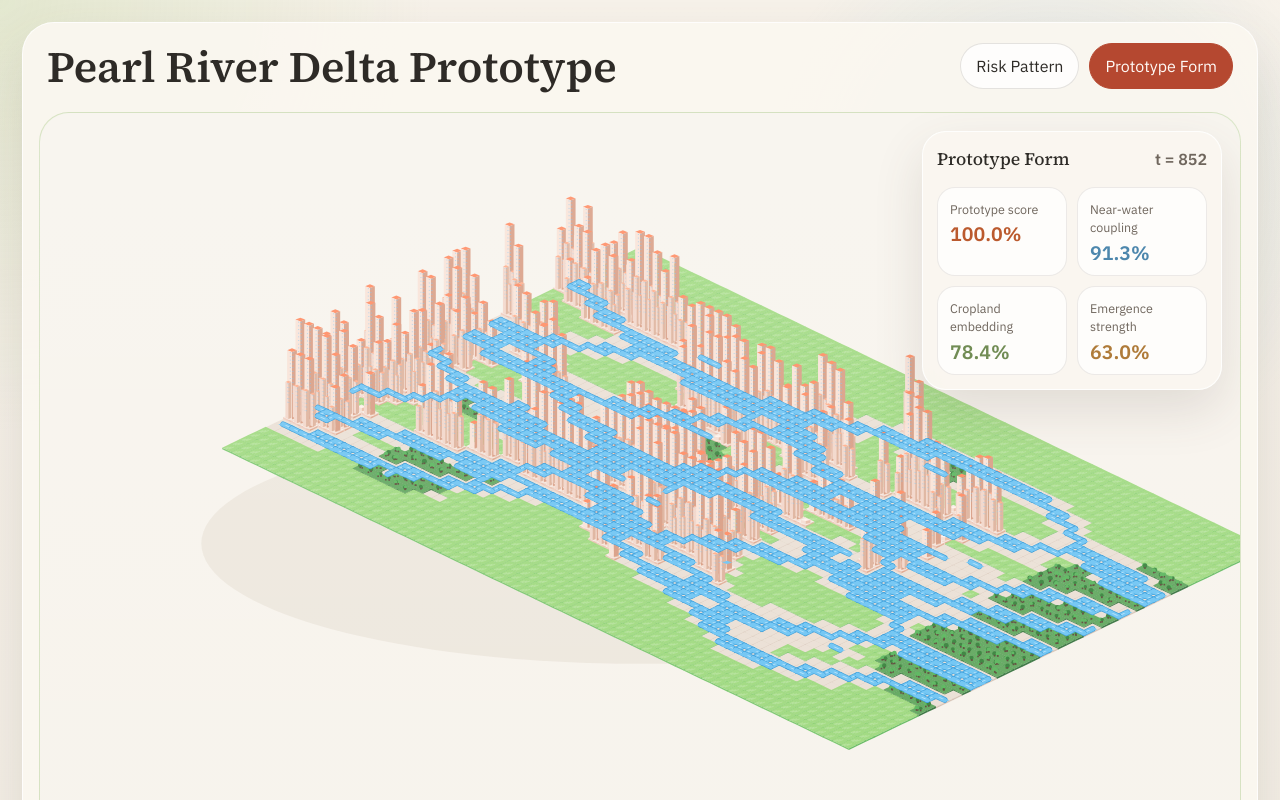
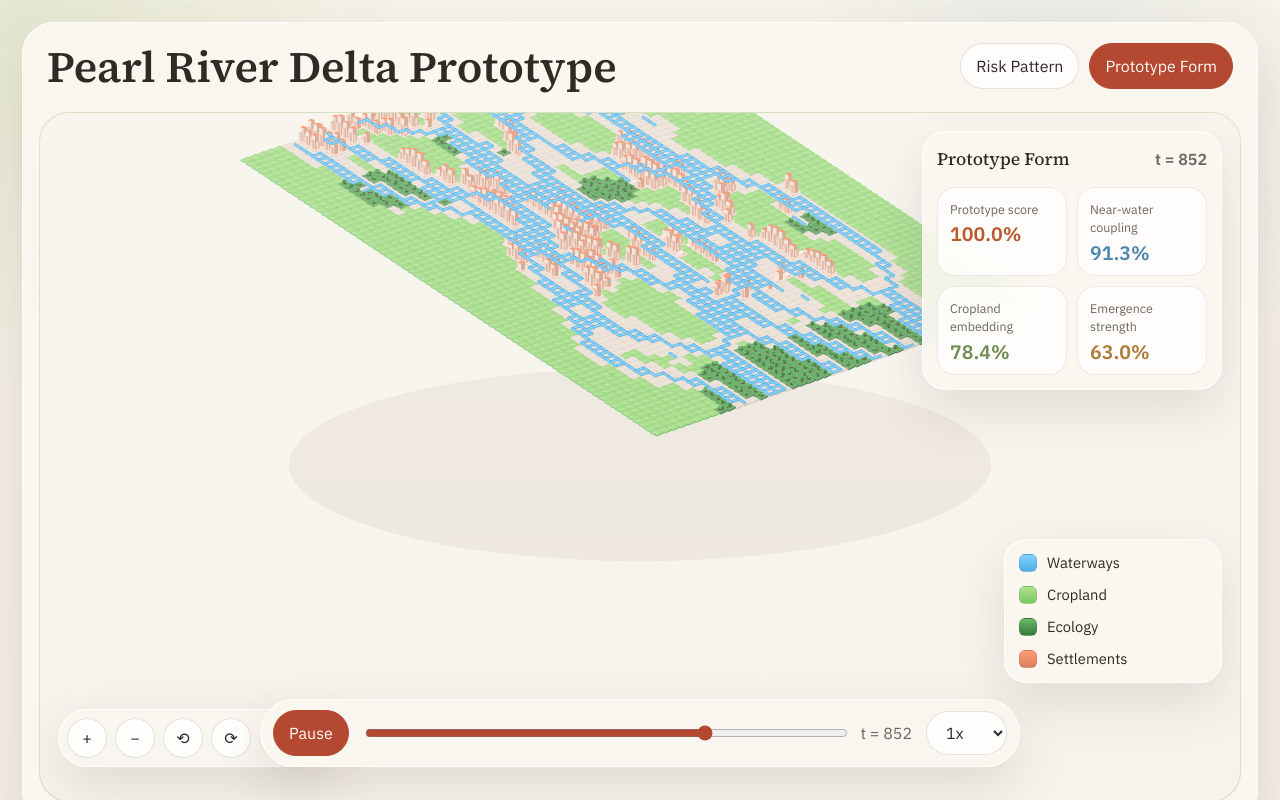
Before and after one commit to Liu-Zhihang/delta-risk, a React (Vite) app in the folder lab/: page / in a window 1280 px wide. Shown: the top 800 px of the page. Built offline with nearby package versions, Linux system fonts and the light colour scheme.

Commit message:
Improve scene controls and proportions

```diff
--- a/lab/src/App.tsx
+++ b/lab/src/App.tsx
@@ -1,4 +1,4 @@
-import { useEffect, useMemo, useState } from "react";
+import { useEffect, useState } from "react";
 
 import { SceneViewport } from "./components/SceneViewport";
 import { loadScenePayload, loadSimViewData } from "./lib/loaders";
@@ -40,6 +40,13 @@ const METRIC_LABELS: Record<string, string> = {
   croplandEmbedding: "Cropland embedding",
   emergenceCurve: "Emergence strength",
 };
+
+const LEGEND_ITEMS = [
+  { label: "Waterways", className: "is-water" },
+  { label: "Cropland", className: "is-cropland" },
+  { label: "Ecology", className: "is-ecology" },
+  { label: "Settlements", className: "is-settlement" },
+] as const;
 
 function App() {
   const [bundle, setBundle] = useState<DataBundle | null>(null);
@@ -134,6 +141,15 @@ function App() {
             </div>
           </aside>
 
+          <aside className="legend-window" aria-label="Map legend">
+            {LEGEND_ITEMS.map((item) => (
+              <div key={item.label} className="legend-item">
+                <span className={`legend-swatch ${item.className}`} aria-hidden="true" />
+                <span>{item.label}</span>
+              </div>
+            ))}
+          </aside>
+
           <div className="timeline-window">
             <button type="button" onClick={() => setPlaying((current) => !current)}>
               {playing ? "Pause" : "Play"}
--- a/lab/src/components/SceneViewport.tsx
+++ b/lab/src/components/SceneViewport.tsx
@@ -52,12 +52,15 @@ type BoardLayout = {
   maxTowerH: number;
   tileW: number;
   tileH: number;
+  centerRow: number;
+  centerCol: number;
 };
 
 type ViewState = {
   scale: number;
   offsetX: number;
   offsetY: number;
+  rotation: number;
 };
 
 const DAY_SCENE: ScenePalette = {
@@ -121,13 +124,21 @@ function computeBoardLayout(width: number, height: number, simView: SimViewData)
     maxTowerH,
     tileW,
     tileH,
+    centerRow: (rows - 1) / 2,
+    centerCol: (cols - 1) / 2,
   };
 }
 
-function isoPoint(r: number, c: number, board: BoardLayout) {
+function isoPoint(r: number, c: number, board: BoardLayout, rotation = 0) {
+  const gx = c - board.centerCol;
+  const gy = r - board.centerRow;
+  const cos = Math.cos(rotation);
+  const sin = Math.sin(rotation);
+  const rx = gx * cos - gy * sin;
+  const ry = gx * sin + gy * cos;
   return {
-    x: board.originX + (c - r) * board.tileW * 0.5,
-    y: board.originY + (c + r) * board.tileH * 0.5,
+    x: board.originX + (rx - ry) * board.tileW * 0.5,
+    y: board.originY + (rx + ry) * board.tileH * 0.5,
   };
 }
 
@@ -307,7 +318,7 @@ function drawSettlement(
   board: BoardLayout,
   scene: ScenePalette,
 ) {
-  const podiumLift = board.tileH * 0.34;
+  const podiumLift = board.tileH * 0.2;
   drawPrism(
     ctx,
     x,
@@ -345,7 +356,7 @@ function drawSettlement(
     y - podiumLift * 0.46,
     board.tileW * 0.54,
     board.tileH * 0.24,
-    board.tileH * (0.35 + h * 0.58),
+    board.tileH * (0.28 + h * 0.32),
     scene.urbanMainTop,
     scene.urbanMainLeft,
     scene.urbanMainRight,
@@ -353,34 +364,31 @@ function drawSettlement(
   );
 
   const towers: Array<{ dx: number; dy: number; w: number; d: number; h: number }> = [];
-  if (h > 0.06) {
-    towers.push({ dx: 0, dy: 0, w: board.tileW * 0.56, d: board.tileH * 0.46, h: board.tileH * (1.8 + h * 9.4) });
+  if (h > 0.08) {
+    towers.push({
+      dx: 0,
+      dy: 0,
+      w: board.tileW * 0.52,
+      d: board.tileH * 0.4,
+      h: board.tileH * (0.72 + h * 1.9),
+    });
   }
-  if (h > 0.18 || compact > 0.42) {
+  if (h > 0.24 || compact > 0.48) {
     towers.push({
       dx: -board.tileW * 0.2,
       dy: board.tileH * 0.05,
-      w: board.tileW * 0.34,
-      d: board.tileH * 0.3,
-      h: board.tileH * (1.1 + h * 4.8),
+      w: board.tileW * 0.3,
+      d: board.tileH * 0.24,
+      h: board.tileH * (0.48 + h * 1.1),
     });
   }
-  if (h > 0.38) {
+  if (h > 0.5) {
     towers.push({
       dx: board.tileW * 0.22,
       dy: -board.tileH * 0.03,
-      w: board.tileW * 0.32,
-      d: board.tileH * 0.28,
-      h: board.tileH * (1 + h * 4.2),
-    });
-  }
-  if (h > 0.72) {
-    towers.push({
-      dx: board.tileW * 0.02,
-      dy: -board.tileH * 0.2,
-      w: board.tileW * 0.22,
+      w: board.tileW * 0.26,
       d: board.tileH * 0.22,
-      h: board.tileH * (0.9 + h * 2.5),
+      h: board.tileH * (0.44 + h * 0.82),
     });
   }
 
@@ -393,7 +401,7 @@ function drawSettlement(
     const right = index === 0 ? scene.urbanTowerRight : scene.urbanTowerRightAlt;
     drawPrism(ctx, bx, by, tower.w, tower.d, tower.h, top, left, right, null);
 
-    const windows = Math.max(2, Math.floor(tower.h / (board.tileH * 0.62)));
+    const windows = Math.max(1, Math.floor(tower.h / (board.tileH * 0.7)));
     ctx.save();
     ctx.fillStyle = scene.urbanGlass;
     for (let row = 0; row < windows; row += 1) {
@@ -410,6 +418,7 @@ function drawWaterNetwork(
   frame: SimViewData["frames"][number],
   board: BoardLayout,
   scene: ScenePalette,
+  rotation: number,
 ) {
   const rows = frame.tiles.length;
   const cols = frame.tiles[0].length;
@@ -448,16 +457,16 @@ function drawWaterNetwork(
       if (!hasWater(row, col)) {
         continue;
       }
-      const center = isoPoint(row, col, board);
+      const center = isoPoint(row, col, board, rotation);
       const density = frame.density?.[row]?.[col] ?? 0;
-      const waterWidth = board.tileH * (0.54 + density * 0.18);
+      const waterWidth = board.tileH * (0.32 + density * 0.1);
 
       if (hasWater(row + 1, col)) {
-        const next = isoPoint(row + 1, col, board);
+        const next = isoPoint(row + 1, col, board, rotation);
         drawSegment(center.x, center.y + board.tileH * 0.02, next.x, next.y + board.tileH * 0.02, waterWidth);
       }
       if (hasWater(row, col + 1)) {
-        const next = isoPoint(row, col + 1, board);
+        const next = isoPoint(row, col + 1, board, rotation);
         drawSegment(center.x, center.y + board.tileH * 0.02, next.x, next.y + board.tileH * 0.02, waterWidth);
       }
 
@@ -470,8 +479,8 @@ function drawWaterNetwork(
         ctx,
         center.x,
         center.y + board.tileH * 0.06,
-        board.tileW * (branches >= 3 ? 0.74 : 0.56),
-        board.tileH * (branches >= 3 ? 0.56 : 0.38),
+        board.tileW * (branches >= 3 ? 0.46 : 0.34),
+        board.tileH * (branches >= 3 ? 0.34 : 0.22),
         scene.water,
         null,
       );
@@ -483,7 +492,8 @@ export function SceneViewport({ simView, frameIndex }: SceneViewportProps) {
   const containerRef = useRef<HTMLDivElement | null>(null);
   const canvasRef = useRef<HTMLCanvasElement | null>(null);
   const boardRef = useRef<BoardLayout | null>(null);
-  const viewRef = useRef<ViewState>({ scale: 1, offsetX: 0, offsetY: 0 });
+  const viewRef = useRef<ViewState>({ scale: 1, offsetX: 0, offsetY: 0, rotation: 0.16 });
+  const dragRef = useRef<{ mode: "pan" | "rotate"; lastX: number; lastY: number } | null>(null);
   const dprRef = useRef(1);
 
   const frame = useMemo(() => simView.frames[frameIndex], [simView, frameIndex]);
@@ -531,40 +541,57 @@ export function SceneViewport({ simView, frameIndex }: SceneViewportProps) {
       const cols = simView.grid.cols;
       const farmlandEnv = simView.env?.farmland ?? [];
       const ecoEnv = simView.env?.eco ?? [];
+      const cells: Array<{
+        row: number;
+        col: number;
+        kind: number;
+        density: number;
+        heightValue: number;
+        farmNearby: number;
+        ecoNearby: number;
+        x: number;
+        y: number;
+      }> = [];
 
       for (let row = 0; row < rows; row += 1) {
         for (let col = 0; col < cols; col += 1) {
           const kind = frame.tiles[row][col];
           const density = frame.density?.[row]?.[col] ?? 0;
           const heightValue = frame.height?.[row]?.[col] ?? density;
-          const { x, y } = isoPoint(row, col, board);
-
-          if (kind === 4) {
-            drawSettlement(ctx, x, y, density, heightValue, row, col, board, scene);
-            continue;
-          }
-
-          if (kind === 2) {
-            const farmNearby = farmlandEnv[row]?.[col] ?? 0;
-            if (farmNearby) {
-              drawFarmland(ctx, x, y, row, col, board, scene);
-            } else {
-              drawBare(ctx, x, y, board, scene);
-            }
-            continue;
-          }
-
-          if (kind === 1) {
-            drawFarmland(ctx, x, y, row, col, board, scene);
-          } else if (kind === 3 || ecoEnv[row]?.[col]) {
-            drawEco(ctx, x, y, row, col, board, scene);
-          } else {
-            drawBare(ctx, x, y, board, scene);
-          }
+          const farmNearby = farmlandEnv[row]?.[col] ?? 0;
+          const ecoNearby = ecoEnv[row]?.[col] ?? 0;
+          const { x, y } = isoPoint(row, col, board, view.rotation);
+          cells.push({ row, col, kind, density, heightValue, farmNearby, ecoNearby, x, y });
         }
       }
 
-      drawWaterNetwork(ctx, frame, board, scene);
+      cells
+        .sort((a, b) => (a.y === b.y ? a.x - b.x : a.y - b.y))
+        .forEach((cell) => {
+          if (cell.kind === 4) {
+            drawSettlement(ctx, cell.x, cell.y, cell.density, cell.heightValue, cell.row, cell.col, board, scene);
+            return;
+          }
+
+          if (cell.kind === 2) {
+            if (cell.farmNearby) {
+              drawFarmland(ctx, cell.x, cell.y, cell.row, cell.col, board, scene);
+            } else {
+              drawBare(ctx, cell.x, cell.y, board, scene);
+            }
+            return;
+          }
+
+          if (cell.kind === 1) {
+            drawFarmland(ctx, cell.x, cell.y, cell.row, cell.col, board, scene);
+          } else if (cell.kind === 3 || cell.ecoNearby) {
+            drawEco(ctx, cell.x, cell.y, cell.row, cell.col, board, scene);
+          } else {
+            drawBare(ctx, cell.x, cell.y, board, scene);
+          }
+        });
+
+      drawWaterNetwork(ctx, frame, board, scene, view.rotation);
       ctx.restore();
     },
     [frame, simView],
@@ -616,31 +643,36 @@ export function SceneViewport({ simView, frameIndex }: SceneViewportProps) {
     }
 
     const onPointerDown = (event: PointerEvent) => {
+      event.preventDefault();
       canvas.setPointerCapture(event.pointerId);
-      const view = viewRef.current;
-      view.offsetX = view.offsetX;
-      view.offsetY = view.offsetY;
-      (canvas as HTMLCanvasElement).dataset.dragging = "true";
-      (canvas as HTMLCanvasElement).dataset.lastX = String(event.clientX);
-      (canvas as HTMLCanvasElement).dataset.lastY = String(event.clientY);
-      canvas.style.cursor = "grabbing";
+      dragRef.current = {
+        mode: event.button === 2 || event.shiftKey ? "rotate" : "pan",
+        lastX: event.clientX,
+        lastY: event.clientY,
+      };
+      canvas.style.cursor = dragRef.current.mode === "rotate" ? "ew-resize" : "grabbing";
     };
 
     const onPointerMove = (event: PointerEvent) => {
-      if (canvas.dataset.dragging !== "true") {
+      if (!dragRef.current) {
         return;
       }
-      const lastX = Number(canvas.dataset.lastX ?? event.clientX);
-      const lastY = Number(canvas.dataset.lastY ?? event.clientY);
-      viewRef.current.offsetX += event.clientX - lastX;
-      viewRef.current.offsetY += event.clientY - lastY;
-      canvas.dataset.lastX = String(event.clientX);
-      canvas.dataset.lastY = String(event.clientY);
+      const { lastX, lastY, mode } = dragRef.current;
+      const dx = event.clientX - lastX;
+      const dy = event.clientY - lastY;
+      if (mode === "rotate") {
+        viewRef.current.rotation += dx * 0.008;
+      } else {
+        viewRef.current.offsetX += dx;
+        viewRef.current.offsetY += dy;
+      }
+      dragRef.current.lastX = event.clientX;
+      dragRef.current.lastY = event.clientY;
       renderFrame();
     };
 
     const stopDragging = () => {
-      canvas.dataset.dragging = "false";
+      dragRef.current = null;
       canvas.style.cursor = "grab";
     };
 
@@ -660,8 +692,12 @@ export function SceneViewport({ simView, frameIndex }: SceneViewportProps) {
     };
 
     const onDoubleClick = () => {
-      viewRef.current = { scale: 1, offsetX: 0, offsetY: 0 };
+      viewRef.current = { scale: 1, offsetX: 0, offsetY: 0, rotation: 0.16 };
       renderFrame();
+    };
+
+    const onContextMenu = (event: MouseEvent) => {
+      event.preventDefault();
     };
 
     canvas.addEventListener("pointerdown", onPointerDown);
@@ -670,6 +706,7 @@ export function SceneViewport({ simView, frameIndex }: SceneViewportProps) {
     canvas.addEventListener("pointerleave", stopDragging);
     canvas.addEventListener("wheel", onWheel, { passive: false });
     canvas.addEventListener("dblclick", onDoubleClick);
+    canvas.addEventListener("contextmenu", onContextMenu);
     canvas.style.cursor = "grab";
 
     return () => {
@@ -679,12 +716,45 @@ export function SceneViewport({ simView, frameIndex }: SceneViewportProps) {
       canvas.removeEventListener("pointerleave", stopDragging);
       canvas.removeEventListener("wheel", onWheel);
       canvas.removeEventListener("dblclick", onDoubleClick);
+      canvas.removeEventListener("contextmenu", onContextMenu);
     };
   }, [renderFrame]);
+
+  const adjustZoom = (factor: number) => {
+    viewRef.current.scale = clamp(viewRef.current.scale * factor, 0.74, 2.6);
+    renderFrame();
+  };
+
+  const adjustRotation = (delta: number) => {
+    viewRef.current.rotation += delta;
+    renderFrame();
+  };
+
+  const resetView = () => {
+    viewRef.current = { scale: 1, offsetX: 0, offsetY: 0, rotation: 0.16 };
+    renderFrame();
+  };
 
   return (
     <div ref={containerRef} className="scene-pane scene-pane--canvas">
       <canvas ref={canvasRef} />
+      <div className="scene-controls" aria-label="View controls">
+        <button type="button" onClick={() => adjustZoom(1.12)} aria-label="Zoom in">
+          +
+        </button>
+        <button type="button" onClick={() => adjustZoom(0.9)} aria-label="Zoom out">
+          −
+        </button>
+        <button type="button" onClick={() => adjustRotation(-0.18)} aria-label="Rotate left">
+          ⟲
+        </button>
+        <button type="button" onClick={() => adjustRotation(0.18)} aria-label="Rotate right">
+          ⟳
+        </button>
+        <button type="button" className="scene-controls__reset" onClick={resetView}>
+          Reset
+        </button>
+      </div>
     </div>
   );
 }
--- a/lab/src/styles.css
+++ b/lab/src/styles.css
@@ -140,7 +140,8 @@ button {
     radial-gradient(circle at 18% 18%, rgba(205, 223, 179, 0.46), transparent 28%),
     radial-gradient(circle at 80% 14%, rgba(186, 220, 232, 0.34), transparent 24%),
     linear-gradient(180deg, #edf3e2 0%, #e4edd8 100%);
-  min-height: 900px;
+  height: clamp(690px, calc(100vh - 190px), 860px);
+  min-height: 690px;
 }
 
 .scene-shell::after {
@@ -152,7 +153,8 @@ button {
 }
 
 .scene-pane {
-  height: 900px;
+  position: relative;
+  height: 100%;
 }
 
 .scene-pane canvas {
@@ -163,7 +165,8 @@ button {
 }
 
 .metrics-window,
-.timeline-window {
+.timeline-window,
+.legend-window {
   position: absolute;
   z-index: 5;
   border: 1px solid rgba(255, 255, 255, 0.82);
@@ -223,7 +226,7 @@ button {
 
 .timeline-window {
   left: 50%;
-  bottom: 18px;
+  bottom: 34px;
   transform: translateX(-50%);
   width: min(760px, calc(100% - 44px));
   border-radius: 999px;
@@ -232,6 +235,78 @@ button {
   align-items: center;
   gap: 14px;
   padding: 10px 12px;
+}
+
+.legend-window {
+  right: 18px;
+  bottom: 118px;
+  width: 218px;
+  border-radius: 22px;
+  padding: 12px 14px;
+  display: grid;
+  gap: 10px;
+}
+
+.legend-item {
+  display: flex;
+  align-items: center;
+  gap: 10px;
+  color: var(--ink);
+  font-size: 0.92rem;
+}
+
+.legend-swatch {
+  width: 18px;
+  height: 18px;
+  border-radius: 6px;
+  flex: 0 0 auto;
+  border: 1px solid rgba(0, 0, 0, 0.08);
+}
+
+.legend-swatch.is-water {
+  background: linear-gradient(180deg, #87d1f8 0%, #4aaee6 100%);
+}
+
+.legend-swatch.is-cropland {
+  background: linear-gradient(180deg, #b2e08a 0%, #79c765 100%);
+}
+
+.legend-swatch.is-ecology {
+  background: linear-gradient(180deg, #6ab868 0%, #387940 100%);
+}
+
+.legend-swatch.is-settlement {
+  background: linear-gradient(180deg, #ff9b74 0%, #d97f5f 100%);
+}
+
+.scene-controls {
+  position: absolute;
+  left: 18px;
+  bottom: 34px;
+  z-index: 5;
+  display: flex;
+  align-items: center;
+  gap: 8px;
+  padding: 8px;
+  border-radius: 999px;
+  border: 1px solid rgba(255, 255, 255, 0.82);
+  background: rgba(250, 247, 240, 0.9);
+  box-shadow: 0 20px 50px rgba(82, 74, 63, 0.14);
+  backdrop-filter: blur(10px);
+}
+
+.scene-controls button {
+  min-width: 40px;
+  height: 40px;
+  border: 1px solid var(--line);
+  border-radius: 999px;
+  background: rgba(255, 255, 255, 0.84);
+  color: var(--ink);
+}
+
+.scene-controls__reset {
+  padding: 0 14px;
+  min-width: auto;
 }
 
 .timeline-window input[type="range"] {
@@ -270,7 +345,8 @@ button {
     height: 720px;
   }
 
-  .metrics-window {
+  .metrics-window,
+  .legend-window {
     position: static;
     width: auto;
     margin: 18px 18px 0;
@@ -279,6 +355,7 @@ button {
   .timeline-window {
     left: 18px;
     right: 18px;
+    bottom: 18px;
     transform: none;
     width: auto;
     grid-template-columns: auto 1fr;
@@ -291,4 +368,9 @@ button {
   .timeline-window select {
     grid-column: span 1;
   }
+
+  .scene-controls {
+    left: 18px;
+    bottom: 112px;
+  }
 }
```
Also changed, not shown: lab/public/data/scene-payload.json, 6 other files (tests, documents, lock files or other folders).
